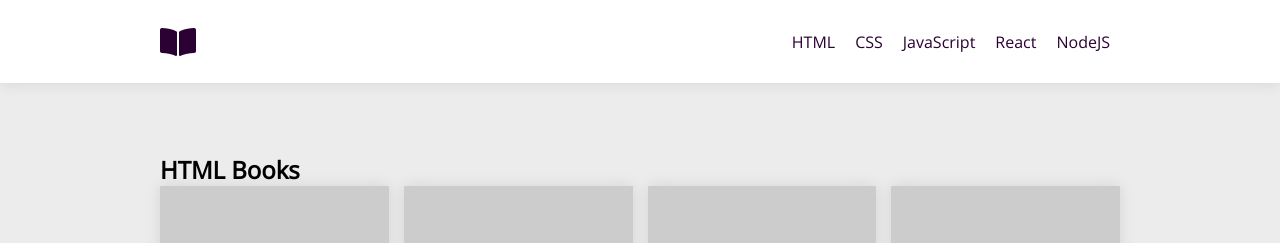
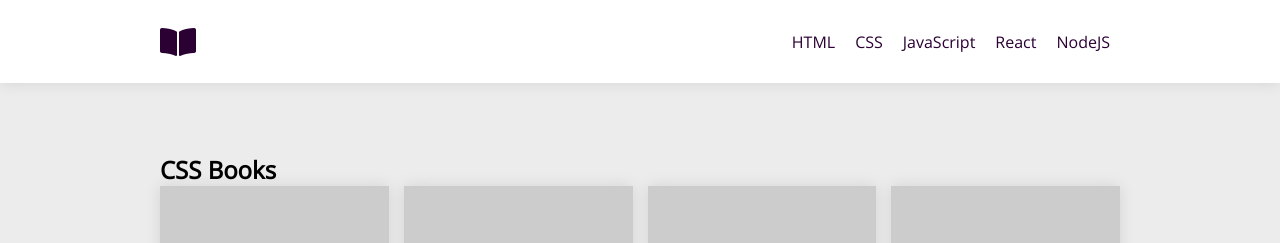
Before and after one commit to avilesj/books, a React (Create React App) app: page /books/category/CSS in a window 1280 px wide. Shown: the top 243 px of the page. Built offline with nearby package versions, Linux system fonts and the light colour scheme.

Commit message:
Modified book components to handle dynamic book generation and title display

```diff
--- a/src/App.js
+++ b/src/App.js
@@ -10,7 +10,9 @@ class App extends Component {
       <BrowserRouter>
         <Switch>
           <Route path="/" exact component={BooksSection}/>
-          <Route path="/books/category/:categoryName" exact component={BooksSection}/>
+          <Route path="/books/category/:categoryName" exact render={(props) =>{
+            return <BooksSection categoryName={props.match.params.categoryName}/>;
+          }} />
           <Route path="/books/:bookId" component={BookDetail}/>
           <Route component={PageNotFound}/>
         </Switch>
--- a/src/components/book-listing/book-listing.js
+++ b/src/components/book-listing/book-listing.js
@@ -6,8 +6,8 @@ let BookListing = (props) => {
         <section id="books-section">
             <div className="container">
                 <div className="section-title">
-                    <h1>HTML Books</h1>
-                    <BooksContainer />
+                    <h1>{props.title + " Books"}</h1>
+                    <BooksContainer books={props.books} />
                 </div>
             </div>
         </section>
--- a/src/components/book-listing/book.js
+++ b/src/components/book-listing/book.js
@@ -4,7 +4,7 @@ let Book = (props) => {
     return (
         <div className="book">
             <div className="book-image">
-                <img src="https://via.placeholder.com/250X200C/" alt="" srcset="" />
+                <img src="https://via.placeholder.com/250X200C/" alt="" srcSet="" />
             </div>
             <div className="book-info">
                 <div className="book-title">
--- a/src/components/book-listing/books-container.js
+++ b/src/components/book-listing/books-container.js
@@ -4,12 +4,11 @@ import Book from './book';
 let BooksContainer = (props) => {
     return (
         <div className="books-container">
-            <Book />
-            <Book />
-            <Book />
-            <Book />
-            <Book />
-            <Book />
+            {
+                props.books.map((e, i) => {
+                    return(<Book key={i}/>)
+                })
+            }
         </div>
     )
 }
--- a/src/pages/book-detail.js
+++ b/src/pages/book-detail.js
@@ -2,7 +2,7 @@ import React from 'react';
 import Header from '../components/header/header';
 import Footer from '../components/footer/footer';
 
-let BookDetail = (props) => {
+let BookDetailPage = (props) => {
     return (
         <div class="has-fixed-footer">
             <Header />
@@ -46,4 +46,4 @@ let BookDetail = (props) => {
     )
 }
 
-export default BookDetail;
+export default BookDetailPage;
--- a/src/pages/books-section.js
+++ b/src/pages/books-section.js
@@ -3,14 +3,18 @@ import Footer from '../components/footer/footer';
 import Header from '../components/header/header';
 import BookListing from '../components/book-listing/book-listing';
 
-let BooksSection = (props) => {
+let BooksSectionPage = (props) => {
+    let books = [1, 2, 3, 4, 5, 6]
     return (
         <div className="has-fixed-footer">
             <Header />
-            <BookListing />
+            <BookListing title={props.categoryName} books={books}/>
             <Footer />
         </div>
     )
 }
 
-export default BooksSection;
+BooksSectionPage.defaultProps = {
+    categoryName: "",
+}
+export default BooksSectionPage;
```
